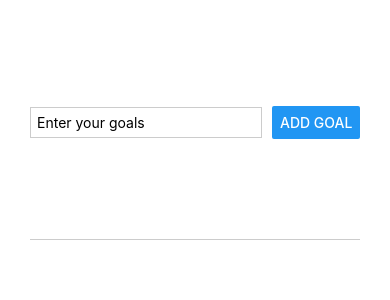
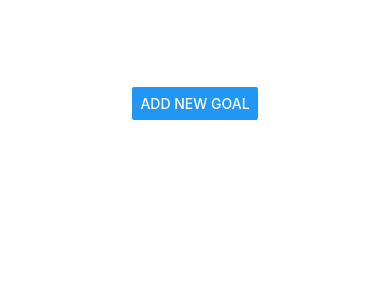
Before and after one commit to koleks92/CourseGOal, a React Native app: screen / in a window 390 px wide. Shown: the top 300 px of the page. Built offline with nearby package versions, Linux system fonts and the light colour scheme.

Commit message:
Modal + image

```diff
--- a/App.js
+++ b/App.js
@@ -1,4 +1,4 @@
-import { StyleSheet, View, FlatList } from 'react-native';
+import { StyleSheet, View, FlatList, Button } from 'react-native';
 import { useState } from 'react';
 
 import GoalItem from './components/Goalitem';
@@ -6,16 +6,23 @@ import GoalInput from './components/Goalinput';
 
 export default function App() {
   const [courseGoal, setCourseGoal] = useState([]);
+  const [modalIsVisible, setModalIsVisible] = useState(false);
 
+  function startAddGoalHandler() {
+    setModalIsVisible(true);
+  };
 
+  function endAddGoalHAndler() {
+    setModalIsVisible(false);
+  }
 
   function addGoalHandler(enteredGoalState) {
     setCourseGoal(currentCourseGoals => [...currentCourseGoals, {text: enteredGoalState,
     key: Math.random().toString()}]);
+    endAddGoalHAndler();
   };
 
   function deleteGoalHandler(key) {
-    console.log(key);
     setCourseGoal((currentCourseGoals) => {
       return currentCourseGoals.filter((goal) => goal.key !== key)
     });
@@ -23,7 +30,17 @@ export default function App() {
 
   return (
     <View style={styles.mainContainer}>
-    <GoalInput onAddGoal={addGoalHandler}/>
+      <View style={styles.modalButton}>
+        <Button
+        title='Add New Goal'
+        onPress={startAddGoalHandler}
+        />
+      </View>
+    <GoalInput
+    visible={modalIsVisible}
+    onAddGoal={addGoalHandler}
+    onCancel={endAddGoalHAndler}
+    />
     <View style={styles.goalContainer}>
       <FlatList data={courseGoal} renderItem={(itemData) => {
         return <GoalItem text={itemData.item.text} itemKey={itemData.item.key} onDeleteItem={deleteGoalHandler}/>
@@ -36,7 +53,6 @@ export default function App() {
 const styles = StyleSheet.create({
   mainContainer: {
     flex: 1,
-    margin: 30,
   },
 
   goalContainer: {
@@ -44,5 +60,13 @@ const styles = StyleSheet.create({
     margin: 10,
   },
 
+  modalButton: {
+    flex: 1,
+    justifyContent: 'center',
+    alignItems: 'center'
+  }
+
+
+
 
 });
--- a/components/Goalinput.js
+++ b/components/Goalinput.js
@@ -1,9 +1,10 @@
-import { View, TextInput, Button, StyleSheet } from "react-native";
+import { View, TextInput, Button, StyleSheet, Modal, Image} from "react-native";
 import { useState } from "react";
 
 
 function GoalInput (props) {
     const [enteredGoalState, setEnteredGoalState] = useState('');
+
 
     function goalInputHandler(enteredText) {
         setEnteredGoalState(enteredText);
@@ -15,16 +16,28 @@ function GoalInput (props) {
     }
 
     return (
+    <Modal visible={props.visible} animationType="fade">
         <View style={styles.inputContainer} >
+        <Image
+            source={require('../assets/images/logo.png')}
+            style={styles.imageLogo}/>
         <TextInput
             style={styles.textInput}
             placeholder='Enter your goals'
             onChangeText={goalInputHandler}
             value={enteredGoalState} />
-        <Button
-            title="Add goal"
-            onPress={addGoalHandler}/>
-    </View>
+        <View style={styles.buttonContainer}>
+            <View style={styles.button}>
+                <Button
+                title="Add goal"
+                onPress={addGoalHandler}/>
+            </View>
+            <View style={styles.button}>
+                <Button title="Cancel" onPress={props.onCancel}/>
+            </View>
+        </View>
+        </View>
+    </Modal>
     );
 };
 
@@ -33,18 +46,32 @@ export default GoalInput;
 const styles = StyleSheet.create({
     inputContainer: {
         flex: 1,
-        flexDirection: 'row',
-        justifyContent: 'space-between',
+        justifyContent: 'center',
         alignItems: 'center',
-        paddingBottom: 24,
         borderBottomWidth: 1,
-        borderBottomColor: '#cccccc'
+        borderBottomColor: '#cccccc',
+        backgroundColor: '#1fd43d'
+
       },
       textInput: {
-        flex: 1,
+        width: '80%',
         borderWidth: 1,
         borderColor: '#cccccc',
+        backgroundColor: '#ffffff',
         padding: 6,
-        marginRight: 10
+        marginBottom: 10,
+      },
+      buttonContainer: {
+        flexDirection: 'row'
+      },
+      button: {
+        width: '25%',
+        marginHorizontal: 8
+      },
+      imageLogo: {
+        width: '80%',
+        height: '50%',
+        margin: 10,
+
       }
 });
--- a/components/Goalitem.js
+++ b/components/Goalitem.js
@@ -2,7 +2,10 @@ import { StyleSheet, View, Text, Pressable } from "react-native";
 
 function GoalItem(props) {
     return (
-        <Pressable onPress={props.onDeleteItem.bind(this, props.itemKey)}>
+        <Pressable
+        android_ripple={{ color: '#eeeeee'}}
+        onPress={props.onDeleteItem.bind(this, props.itemKey)}
+        style={({pressed}) => pressed && styles.pressed}>
             <View style={styles.listGoals}>
                 <Text>{props.text}</Text>
             </View>
```
Also changed, not shown: assets/images/logo.jpg (added), assets/images/logo.png (added).
